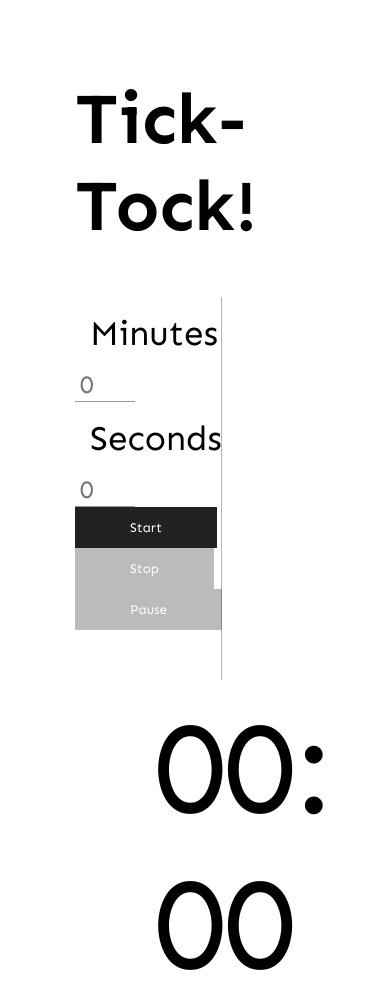
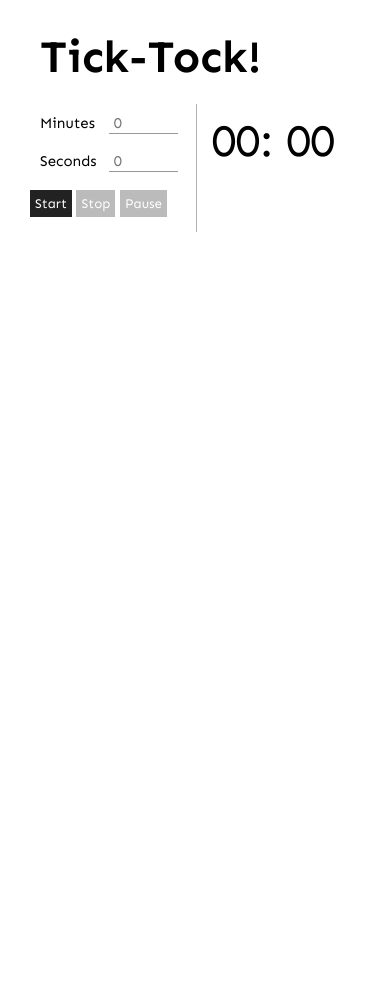
Before and after one commit to Vikraantnegi/Tick-Tock, a plain HTML site: page index.html in a window 390 px wide. After the commit the page ends 844 px from the top, so only its background shows below. Drawn offline with nearby package versions, Linux system fonts and the light colour scheme.

Commit message:
Updating

```diff
--- a/style.css
+++ b/style.css
@@ -2,52 +2,45 @@ body, button, input{
     font-family: 'Sen', sans-serif;
 }
 
-@media only screen and (max-width: 600px){
-    body{
-        font-size: 0.4em;
-        padding:0;
-
-    }
-}
-
 body{
-    height: 100vh;
-    margin: 75px 75px 0;
-
+    width: 100%;
+    margin: 75px 75px;
 }
 
 h1{
+    margin-bottom: 25px;
     font-weight:700;
-    font-size: 72px;
+    font-size: 80px;
 }
 
 #control{
     display: inline-block;
     width: 40%;
     border-right: 1px solid rgba(0,0,0,0.3);
-    padding-bottom: 50px;
-    padding-right: 50px;
+    padding-bottom: 20px;
+    padding-right: 40px;
 }
 
-#input1{
-    margin: 10px 0;
+.input1{
+    padding-bottom: 20px;
 }
 
 label{
     display: inline-block;
-    width: 30%;
-    font-weight: 200;
-    font-size: 35px;
-    padding: 15px;
+    width: 35%;
+    font-weight: 400;
+    font-size: 40px;
+    padding: 10px;
+    padding-right: 25px;
 }
 
 input{
-    width: 55%;
-    font-size: 25px;
+    width: 40%;
+    font-size: 35px;
     border:none;
     border-bottom: 1px solid rgba(0,0,0,0.4);
     padding-left: 5px;
-    font-weight: 200;
+    font-weight: 0;
     outline: none;
 }
 
@@ -56,8 +49,13 @@ input:disabled{
     opacity: 0.6;
 }
 
+.button{
+    width: 100%
+}
+
 button{
-    padding: 12px 55px;
+    margin-left: 10px;
+    padding: 10px 40px;
     background-color: #222;
     color: white;
     border:none;
@@ -78,5 +76,183 @@ h2{
     font-weight: 10;
     font-size: 130px;
     margin: 10px 0;
-    padding-left: 80px;
+    padding-left: 50px;
 }
+
+@media(max-width: 1000px){
+    h2{
+        display: inline-block;
+        vertical-align: top;
+        font-size: 110px;
+        padding-left: 30px;
+        text-align: center;
+    }
+    body{
+        height: 100%;
+        width: 100%;
+        margin:40px;
+    }
+    h1{
+        margin: 10px;
+        padding:10px;
+        font-size: 65px;
+    }
+    #control{
+        padding-bottom: 25px;
+        padding-right: 25px;
+        padding-left: 25px;
+        display:inline-block;
+        width: 40%;
+    }
+    .input1{
+        padding-bottom: 10px;
+    }
+    label{
+        display: inline-block;
+        font-size:30px;
+        padding: 10px;
+        padding-right: 40px;
+        width:25%;
+    }
+    input{
+        width: 40%;
+        font-size: 20px;
+        padding-left: 5px;
+    }
+    button{
+        margin: 10px 0;
+        padding: 10px 30px;
+    }
+
+}
+
+@media(max-width: 720px){
+    h2{
+        display: inline-block;
+        vertical-align: top;
+        font-size: 80px;
+        padding-left: 10px;
+        text-align: center;
+    }
+    body{
+        height: 100%;
+        width: 100%;
+        margin:20px;
+    }
+    h1{
+        margin: 10px;
+        padding:10px;
+        font-size: 45px;
+    }
+    #control{
+        padding: 10px;
+        padding-top: 0px;
+        display:inline-block;
+        width: 40%;
+    }
+    .input1{
+        padding-bottom: 5px;
+    }
+    label{
+        display: inline-block;
+        font-size:20px;
+        padding: 10px;
+        padding-right: 30px;
+        width:25%;
+    }
+    input{
+        width: 40%;
+        font-size: 15px;
+        padding-left: 5px;
+    }
+    button{
+        margin: 5px 0;
+        padding: 5px 20px;
+    }
+}
+
+@media(max-width: 565px){
+    h2{
+        display: inline-block;
+        vertical-align: top;
+        font-size: 60px;
+        padding-left: 10px;
+        text-align: center;
+    }
+    body{
+        height: 100%;
+        width: 100%;
+        margin:20px;
+    }
+    h1{
+        font-size: 45px;
+    }
+    #control{
+        padding: 10px;
+        padding-top: 0px;
+        display:inline-block;
+        width: 40%;
+    }
+    .input1{
+        padding-bottom: 5px;
+    }
+    label{
+        display: inline-block;
+        font-size:15px;
+        padding: 10px;
+        padding-right: 25px;
+        width:25%;
+    }
+    input{
+        width: 40%;
+        font-size: 15px;
+        padding-left: 5px;
+    }
+    button{
+        margin: 5px 0;
+        padding: 5px 10px;
+    }
+}
+
+@media(max-width: 450px){
+    h2{
+        display: inline-block;
+        vertical-align: top;
+        font-size: 45px;
+        padding-left: 10px;
+        text-align: center;
+    }
+    body{
+        height: 100%;
+        width: 100%;
+        margin:20px;
+    }
+    h1{
+        font-size: 45px;
+    }
+    #control{
+        padding: 10px;
+        padding-top: 0px;
+        display:inline-block;
+        width: 40%;
+    }
+    .input1{
+        padding-bottom: 5px;
+    }
+    label{
+        display: inline-block;
+        font-size:15px;
+        padding: 10px;
+        padding-right: 25px;
+        width:25%;
+    }
+    input{
+        width: 40%;
+        font-size: 15px;
+        padding-left: 5px;
+    }
+    button{
+        margin: 5px 0;
+        padding: 5px 5px;
+    }
+}
```
